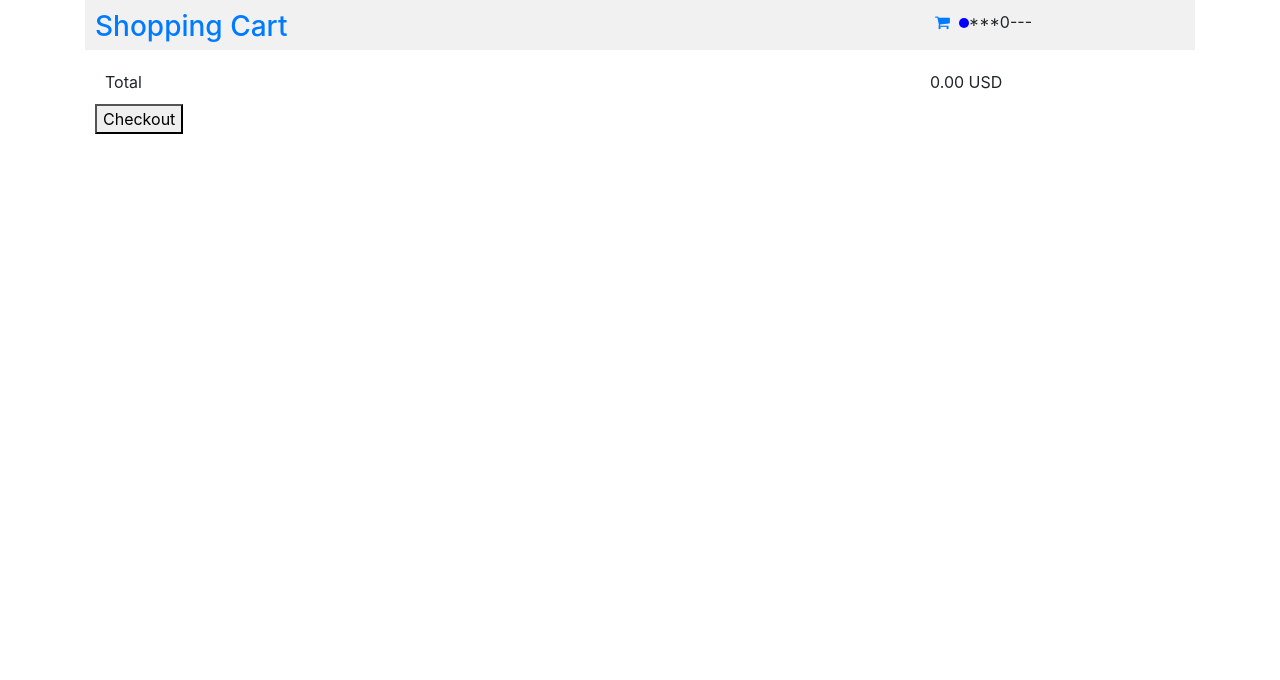
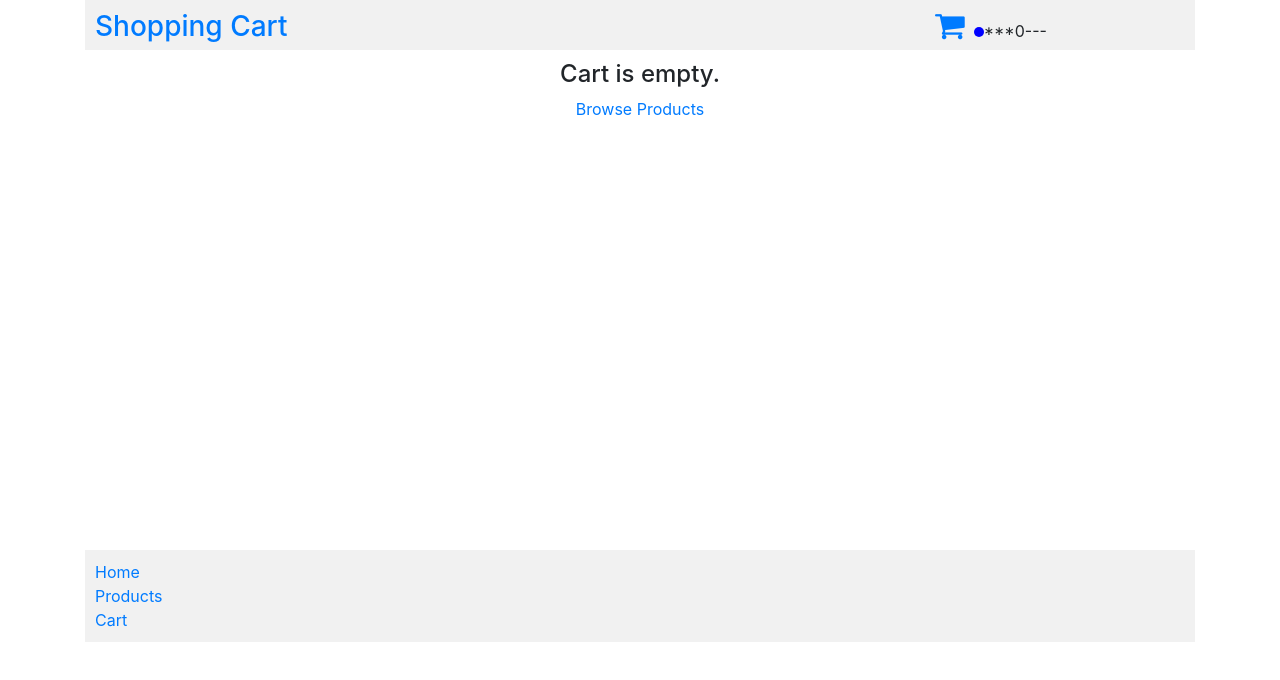
Before and after one commit to mohitzim/assignment, a React (Create React App) app: page /cart in a window 1280 px wide. Shown: the top 680 px of the page. Built offline with nearby package versions, Linux system fonts and the light colour scheme.

Commit message:
css changes, footer component add

```diff
--- a/src/App.css
+++ b/src/App.css
@@ -37,6 +37,10 @@
   }
 }
 
+.content {
+  min-height: 500px;
+}
+
 .hide {
   display: none;
 }
@@ -51,6 +55,10 @@
 
 .padTop {
   padding-top: 10px;
+}
+
+.mrgn10 {
+  margin: 10px;
 }
 
 .mrgn4 {
@@ -70,6 +78,10 @@
   border: 1px solid #ccc;
 }
 
+.text-center {
+  text-align: center;
+}
+
 .msgThanks {
   color: blue;
   background-color: #ccc;
--- a/src/App.js
+++ b/src/App.js
@@ -1,5 +1,6 @@
 import logo from './logo.svg';
 import Header from './Header/Header.component'
+import Footer from './Footer/Footer.component'
 import Banner from './Banner/Banner.component'
 import ProductListing from './ProductListing/ProductListing.component'
 import ProductDetail from './ProductDetail/ProductDetail.component'
@@ -17,10 +18,14 @@ function App() {
           {/* <ProductListing></ProductListing> */}
         </header>
 
-        <Route exact path="/" component={Banner} />
-        <Route exact path="/products" component={ProductListing} />
-        <Route exact path="/cart" component={Cart} />
-        <Route path="/product/:id" component={ProductDetail} />
+        <div class="content">
+          <Route exact path="/" component={Banner} />
+          <Route exact path="/products" component={ProductListing} />
+          <Route exact path="/cart" component={Cart} />
+          <Route path="/product/:id" component={ProductDetail} />
+        </div>
+
+        <Footer></Footer>
       </div>
     </Router>
   );
--- a/src/Cart/Cart.component.js
+++ b/src/Cart/Cart.component.js
@@ -16,8 +16,16 @@ class Cart extends Component {
         this.state = {
           showCheckout: false,
           checkoutCompleted: false,
+          emptyCart: false,
           msgThanks: ''
         }
+    }
+
+    componentDidMount() {
+      console.log('componentDidMount :: ', this.props.cartCount);
+      if(this.props.cartCount == 0) {
+        this.setState({emptyCart: true});
+      }
     }
 
     showCheckout() {
@@ -37,7 +45,7 @@ class Cart extends Component {
     render() {
       console.log('Cart...');
       console.log('cartProducts:: ',this.props.cartProducts)
-      let {showCheckout, checkoutCompleted, msgThanks} = this.state;
+      let {showCheckout, checkoutCompleted, emptyCart, msgThanks} = this.state;
       let {cartProducts} = this.props;
       let cartTotal = 0;
 
@@ -51,6 +59,12 @@ class Cart extends Component {
               </div>
             }
 
+            {emptyCart &&
+              <div class="text-center">
+                <h4>Cart is empty.</h4> <NavLink to="/products">Browse Products</NavLink>
+              </div>
+            }
+
             <div>
               {cartProducts.map((cartProduct, index) => (
                   <div key={index}>
@@ -60,13 +74,13 @@ class Cart extends Component {
               ))}
             </div>
 
-            {!checkoutCompleted &&
+            {!checkoutCompleted && !emptyCart &&
               <div>
                 <CartTotal cartTotal={cartTotal.toFixed(2)}></CartTotal>
               </div>
             }
 
-            {!showCheckout && !checkoutCompleted &&
+            {!showCheckout && !checkoutCompleted && !emptyCart &&
               <div>
                 <button name="btnCheckout" type="button" onClick={()=>{this.showCheckout()}}>Checkout</button>
               </div>
--- /dev/null
+++ b/src/Footer/Footer.component.js
@@ -0,0 +1,34 @@
+import React, {Component} from 'react';
+import Styles from './Footer.style'
+import {NavLink} from 'react-router-dom'
+
+class Footer extends Component {
+
+    constructor(props) {
+        super(props)
+    }
+
+    render() {
+      console.log('Footer...');
+        return(
+            <div style={Styles.footer}>
+              <div class="row">
+                <div class="col-12 mrgn10">
+                  <div><NavLink to="/">Home</NavLink></div>
+                  <div><NavLink to="/products">Products</NavLink></div>
+                  <div><NavLink to="/cart">Cart</NavLink></div>
+                </div>
+                {/* <div class="col-3">
+                  <NavLink to="/cart"><i class="fa fa-shopping-cart fa-2x" aria-hidden="true"></i></NavLink>
+                  &nbsp;&nbsp;<span class="dot" style={Styles.dot}></span>
+                  ***<span>{this.props.cartCount}</span>---
+                </div> */}
+              </div>
+            </div>
+
+          )
+    }
+
+  }
+
+  export default Footer;
--- /dev/null
+++ b/src/Footer/Footer.style.js
@@ -0,0 +1,4 @@
+export default {
+  header:{backgroundColor: '#f1f1f1', padding: '10px', height: '50px', textAlign: 'left'},
+  footer:{backgroundColor: '#f1f1f1'}
+}
--- a/src/Header/Header.component.js
+++ b/src/Header/Header.component.js
@@ -24,7 +24,7 @@ class Header extends Component {
                   </h3>
                 </div>
                 <div class="col-3">
-                  <NavLink to="/cart"><i class="fa fa-shopping-cart" aria-hidden="true"></i></NavLink>
+                  <NavLink to="/cart"><i class="fa fa-shopping-cart fa-2x" aria-hidden="true"></i></NavLink>
                   &nbsp;&nbsp;<span class="dot" style={Styles.dot}></span>
                   ***<span>{this.props.cartCount}</span>---
                 </div>
```
